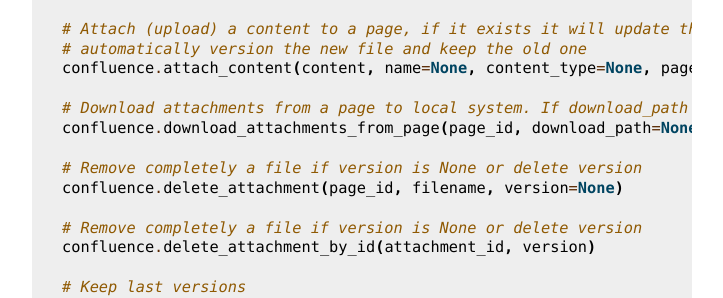
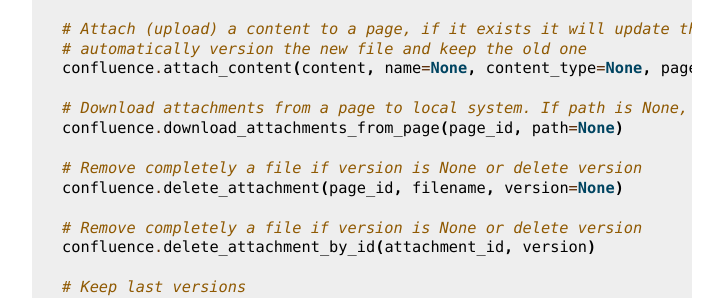
Before and after one commit to atlassian-api/atlassian-python-api, a Sphinx documentation site: the page built from docs/confluence.rst, in a window 1280 px wide and 900 px high, scrolled down 2173 px. Shown: the part 161-459 px from the top of the window, without its empty margins (388-1111 px from the left). Built offline with Sphinx 7.4.7, drawn with Linux system fonts in a browser that asks for light colours; pages that are not in the unit, such as notebooks, are missing from menus.

Commit message:
Fix argument name (#1444)

```diff
--- a/docs/confluence.rst
+++ b/docs/confluence.rst
@@ -120,8 +120,8 @@
     # automatically version the new file and keep the old one
     confluence.attach_content(content, name=None, content_type=None, page_id=None, title=None, space=None, comment=None)
 
-    # Download attachments from a page to local system. If download_path is None, current working directory will be used.
-    confluence.download_attachments_from_page(page_id, download_path=None)
+    # Download attachments from a page to local system. If path is None, current working directory will be used.
+    confluence.download_attachments_from_page(page_id, path=None)
 
     # Remove completely a file if version is None or delete version
     confluence.delete_attachment(page_id, filename, version=None)
```
